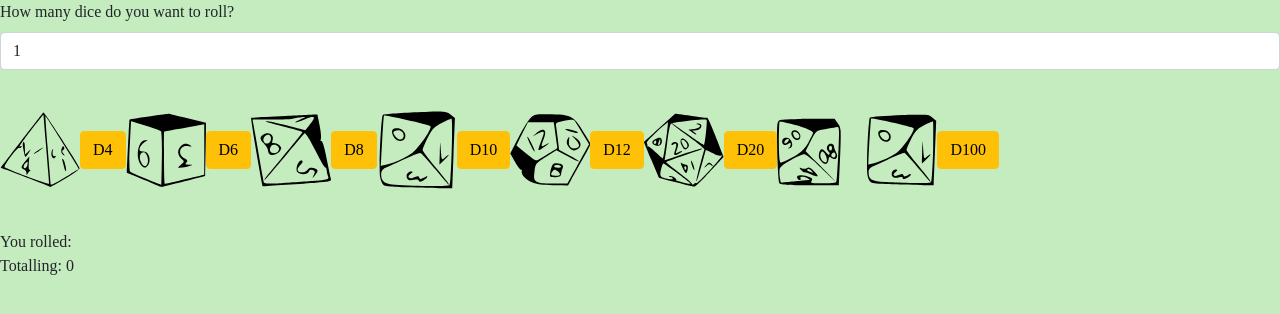
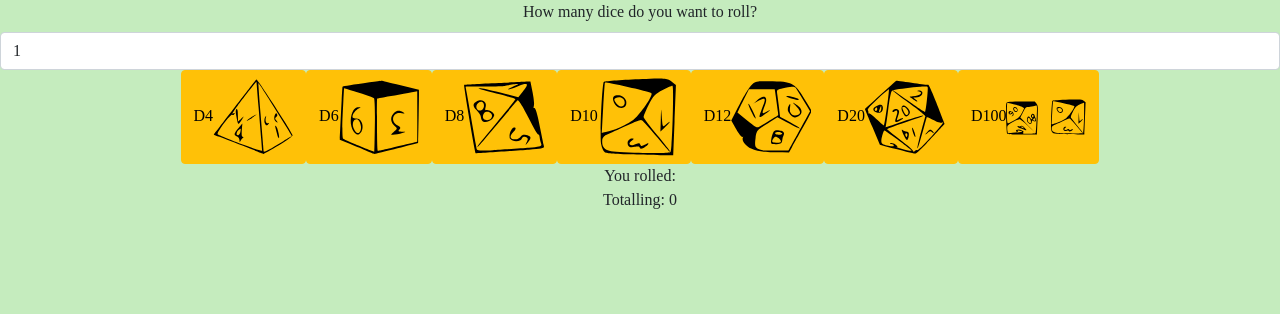
Before and after one commit to naguiluz/dice-generator, a React (Create React App) app in the folder dice_generator/: page / in a window 1280 px wide. Shown: the top 314 px of the page. Built offline with nearby package versions, Linux system fonts and the light colour scheme; a web font is replaced by a local one.

Commit message:
General styling and cleanup

```diff
--- a/dice_generator/src/App.js
+++ b/dice_generator/src/App.js
@@ -47,7 +47,7 @@ class App extends Component {
 		return (
 			<>
 				<div className='App'>
-					<Form>
+					<Form class='form'>
 						<Form.Group controlId='amount'></Form.Group>
 						<Form.Label>How many dice do you want to roll?</Form.Label>
 						<Form.Control
@@ -55,40 +55,84 @@ class App extends Component {
 							value={this.state.amount}
 							placeholder='#'
 							onChange={this.handleChange}
+							type='number'
+							class='formControl'
 						/>
+
 						<Form.Group />
+						<Button variant='warning' onClick={() => this.rollDice(4)}>
+							D4
+							<img src={D4} alt='four sided die' />
+						</Button>
+						{/* <img src={D6} alt='six sided die' /> */}
+						<Button variant='warning' onClick={() => this.rollDice(6)}>
+							D6
+							<img src={D6} alt='six sided die' />
+						</Button>
+						{/* <img src={D8} alt='eight sided die' /> */}
+						<Button variant='warning' onClick={() => this.rollDice(8)}>
+							D8
+							<img src={D8} alt='eight sided die' />
+						</Button>
+						{/* <img src={D10} alt='ten sided die' /> */}
+						<Button variant='warning' onClick={() => this.rollDice(10)}>
+							D10
+							<img src={D10} alt='ten sided die' />
+						</Button>
+						{/* <img src={D12} alt='twelve sided die' /> */}
+						<Button variant='warning' onClick={() => this.rollDice(12)}>
+							D12
+							<img src={D12} alt='twelve sided die' />
+						</Button>
+						{/* <img src={D20} alt='twenty sided die' /> */}
+						<Button variant='warning' onClick={() => this.rollDice(20)}>
+							D20
+							<img src={D20} alt='twenty sided die' />
+						</Button>
+						{/* <img class='d100' src={D100} alt='two ten sided die' /> */}
+						<Button variant='warning' onClick={() => this.rollDice(100)}>
+							D100
+							<img class='d100' src={D100} alt='two ten sided die' />
+						</Button>
 					</Form>
 					{/* <Button variant='warning' onClick={() => this.rollDice(2)}>
 						D2
 					</Button> */}
-					<img src={D4} alt='four sided die' />
-					<Button variant='warning' onClick={() => this.rollDice(4)}>
+					{/* <img src={D4} alt='four sided die' /> */}
+					{/* <Button variant='warning' onClick={() => this.rollDice(4)}>
 						D4
-					</Button>
-					<img src={D6} alt='six sided die' />
-					<Button variant='warning' onClick={() => this.rollDice(6)}>
+						<img src={D4} alt='four sided die' />
+					</Button> */}
+					{/* <img src={D6} alt='six sided die' /> */}
+					{/* <Button variant='warning' onClick={() => this.rollDice(6)}>
 						D6
-					</Button>
-					<img src={D8} alt='eight sided die' />
-					<Button variant='warning' onClick={() => this.rollDice(8)}>
+						<img src={D6} alt='six sided die' />
+					</Button> */}
+					{/* <img src={D8} alt='eight sided die' /> */}
+					{/* <Button variant='warning' onClick={() => this.rollDice(8)}>
 						D8
-					</Button>
-					<img src={D10} alt='ten sided die' />
-					<Button variant='warning' onClick={() => this.rollDice(10)}>
+						<img src={D8} alt='eight sided die' />
+					</Button> */}
+					{/* <img src={D10} alt='ten sided die' /> */}
+					{/* <Button variant='warning' onClick={() => this.rollDice(10)}>
 						D10
-					</Button>
-					<img src={D12} alt='twelve sided die' />
-					<Button variant='warning' onClick={() => this.rollDice(12)}>
+						<img src={D10} alt='ten sided die' />
+					</Button> */}
+					{/* <img src={D12} alt='twelve sided die' /> */}
+					{/* <Button variant='warning' onClick={() => this.rollDice(12)}>
 						D12
-					</Button>
-					<img src={D20} alt='twenty sided die' />
-					<Button variant='warning' onClick={() => this.rollDice(20)}>
+						<img src={D12} alt='twelve sided die' />
+					</Button> */}
+					{/* <img src={D20} alt='twenty sided die' /> */}
+					{/* <Button variant='warning' onClick={() => this.rollDice(20)}>
 						D20
-					</Button>
-					<img class='d100' src={D100} alt='two ten sided die' />
-					<Button variant='warning' onClick={() => this.rollDice(100)}>
+						<img src={D20} alt='twenty sided die' />
+					</Button> */}
+					{/* <img class='d100' src={D100} alt='two ten sided die' /> */}
+					{/* <Button variant='warning' onClick={() => this.rollDice(100)}>
 						D100
-					</Button>
+						<img class='d100' src={D100} alt='two ten sided die' />
+					</Button> */}
 					<div id='rolled dice'>You rolled: {this.state.rolledPrint}</div>
 					<div id='result'>Totalling: {this.state.result}</div>
 				</div>
--- a/dice_generator/src/App.scss
+++ b/dice_generator/src/App.scss
@@ -6,51 +6,20 @@ body {
   background-color: #c5ecbe;
   font-family: 'Yuji Boku', serif;
 }
+
+.button {
+  padding: 5rem;
+}
+
 img {
   width: 80px;
   height: 80px;
 }
 
-.d100 {
-  width: 160px;
-  height: 160px;
+
+
+.App {
+  text-align: center;
+  flex-direction: column;
+  justify-content: space-around;
 }
-
-// .App {
-//   text-align: center;
-// }
-
-// .App-logo {
-//   height: 40vmin;
-//   pointer-events: none;
-// }
-
-// @media (prefers-reduced-motion: no-preference) {
-//   .App-logo {
-//     animation: App-logo-spin infinite 20s linear;
-//   }
-// }
-
-// .App-header {
-//   background-color: #282c34;
-//   min-height: 100vh;
-//   display: flex;
-//   flex-direction: column;
-//   align-items: center;
-//   justify-content: center;
-//   font-size: calc(10px + 2vmin);
-//   color: white;
-// }
-
-// .App-link {
-//   color: #61dafb;
-// }
-
-// @keyframes App-logo-spin {
-//   from {
-//     transform: rotate(0deg);
-//   }
-//   to {
-//     transform: rotate(360deg);
-//   }
-// }
```
